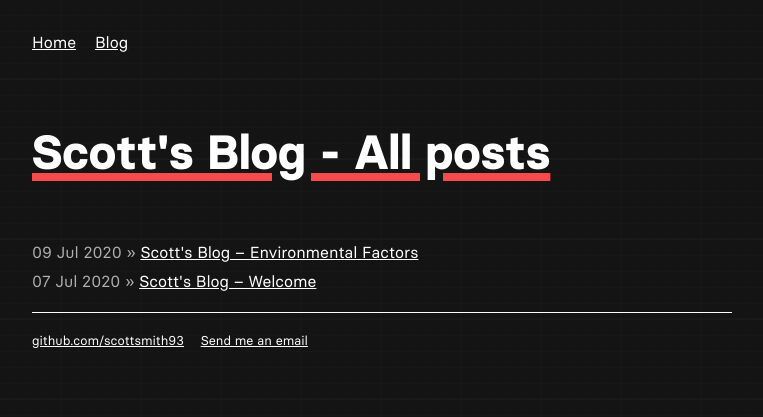
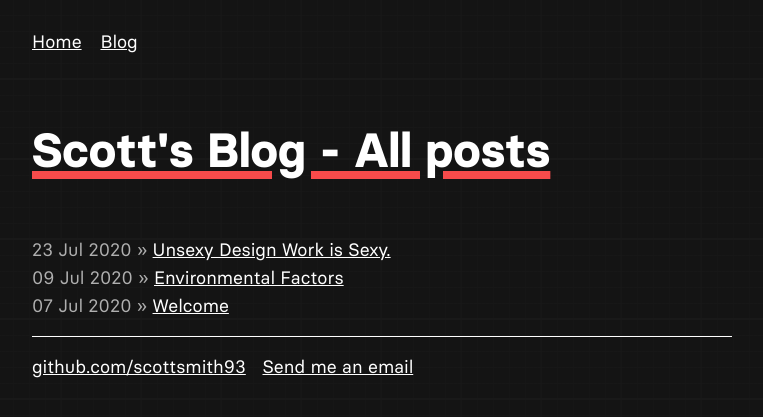
Before and after one commit to scottsmith93/scottsmith.github.io, a Jekyll site: the page built from blog/index.html, in a window 1280 px wide. Shown: the top 417 px of the page, without its empty margins (258-1021 px from the left). Built offline with Jekyll 4.4.1, drawn with Linux system fonts in a browser that asks for light colours.

Commit message:
new blog

```diff
--- a/_posts/2020-07-01-welcome.md
+++ b/_posts/2020-07-01-welcome.md
@@ -1,7 +1,7 @@
 ---
 layout:       post
 date:         2020-07-07 20:19:51
-title:        Scott's Blog – Welcome
+title:        Welcome
 summary:      Intro to the blog and what I hope to achieve creating this
 author:       Scott Smith
 image:        /favicon.jpg
--- a/_posts/2020-07-09-environmental-factors.md
+++ b/_posts/2020-07-09-environmental-factors.md
@@ -1,7 +1,7 @@
 ---
 layout:       post
 date:         2020-07-09 20:19:51
-title:        Scott's Blog – Environmental Factors
+title:        Environmental Factors
 summary:      Be aware of what can render a design no longer good enough.
 description:  Be aware of what can render a design no longer good enough.
 author:       Scott Smith
--- a/css/main.css
+++ b/css/main.css
@@ -140,9 +140,18 @@ ul.posts li {
 
 
 li {
+    font-size: 18px;
     font-family:'basier_circleregular', 'Arial', 'Sans-Serif';
-    line-height: 1.8em;
-    color: #afafaf;
+    line-height: 28px;
+    color: #AFAFAF;
+}
+@media screen and (max-width: 640px) {
+li {
+    font-size: 16px;
+    font-family:'basier_circleregular', 'Arial', 'Sans-Serif';
+    line-height: 28px;
+    color: #AFAFAF;
+  }
 }
 
 ::selection {
```
Also changed, not shown: _posts/2020-07-23-unsexy-design-work.md (added, +120 -0 lines), favicon.jpg (deleted).
